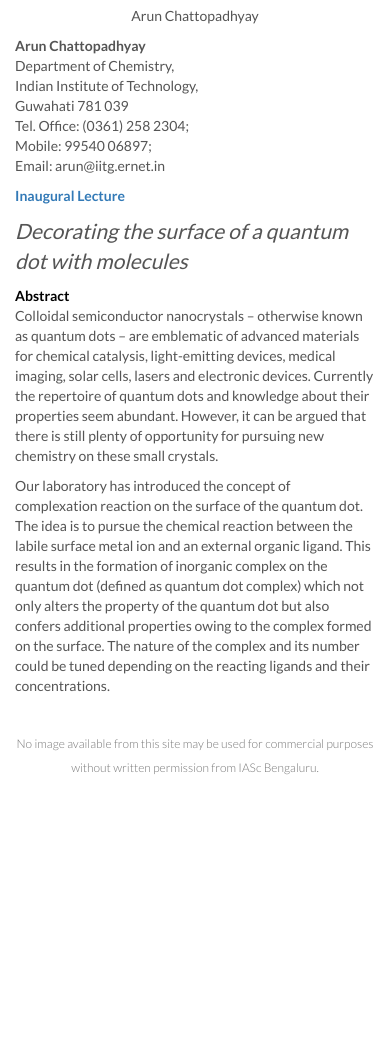
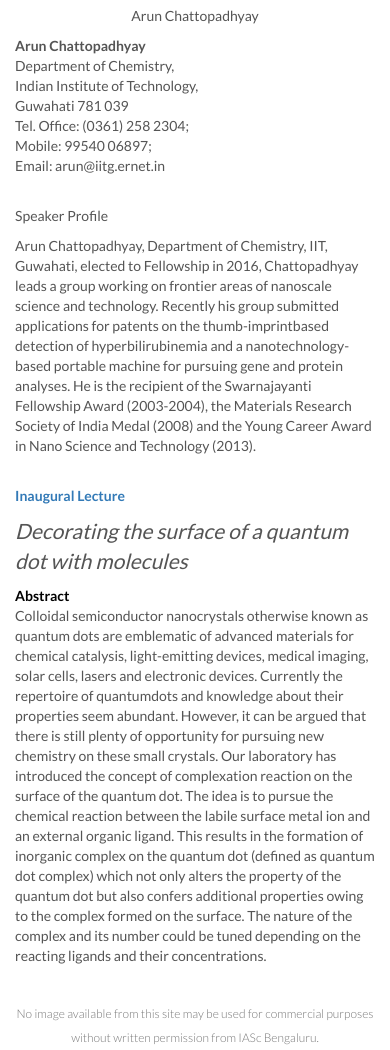
Before and after one commit to SrirangaDigital/ias-conf, a PHP site: the page made by application/views/flat/4-Speakers/4-Arun_Chattopadhyay/index.php in a window 390 px wide. Shown: the part 455-1505 px from the top of the page. Before the commit the page ends 1230 px from the top, so only its background shows below. Run offline with PHP 8.4, Linux system fonts and the light colour scheme; the template is opened without the code that fills it, so the values that code supplies are empty; some libraries are stand-ins or nearby versions.

Commit message:
Re-organized profiles

```diff
--- a/application/views/flat/4-Speakers/4-Arun_Chattopadhyay/index.php
+++ b/application/views/flat/4-Speakers/4-Arun_Chattopadhyay/index.php
@@ -14,7 +14,7 @@
                 <figcaption class="figure-caption text-center">Arun Chattopadhyay</figcaption>
             </p>
         </div>
-        <div class="col-md-3 text-left">
+        <div class="col-md-9 text-left">
             <p>
                 <span class="text-bold">Arun Chattopadhyay</span><br />
                 Department of Chemistry,<br />
@@ -24,16 +24,32 @@
                 Mobile: 99540 06897;<br />
                 Email: arun@iitg.ernet.in
             </p>
-        </div>
-        <div class="col-md-6" id="Arun_Chattopadhyay">
-            <p class="color-event text-bold">Inaugural Lecture</p>
+            <p class="speakers-profile gap-above-med">Speaker Profile</p>
+            <p>
+                Arun Chattopadhyay, Department of Chemistry, IIT, Guwahati, elected to Fellowship in
+                2016, Chattopadhyay leads a group working on frontier areas of nanoscale science and
+                technology. Recently his group submitted applications for patents on the thumb-imprintbased
+                detection of hyperbilirubinemia and a nanotechnology-based portable machine for
+                pursuing gene and protein analyses. He is the recipient of the Swarnajayanti Fellowship
+                Award (2003-2004), the Materials Research Society of India Medal (2008) and the Young
+                Career Award in Nano Science and Technology (2013).
+            </p>
+            <p class="color-event text-bold gap-above-med">Inaugural Lecture</p>
             <p class="talk">Decorating the surface of a quantum dot with molecules</p>
             <p>
                 <span class="abstract">Abstract</span><br />
-                Colloidal semiconductor nanocrystals – otherwise known as quantum dots – are emblematic of advanced materials for chemical catalysis, light-emitting devices, medical imaging, solar cells, lasers and electronic devices. Currently the repertoire of quantum dots and knowledge about their properties seem abundant. However, it can be argued that there is still plenty of opportunity for pursuing new chemistry on these small crystals.
-            </p>
-            <p>
-                Our laboratory has introduced the concept of complexation reaction on the surface of the quantum dot. The idea is to pursue the chemical reaction between the labile surface metal ion and an external organic ligand. This results in the formation of inorganic complex on the quantum dot (defined as quantum dot complex) which not only alters the property of the quantum dot but also confers additional properties owing to the complex formed on the surface. The nature of the complex and its number could be tuned depending on the reacting ligands and their concentrations.
+                Colloidal semiconductor nanocrystals otherwise known as quantum dots are emblematic
+                of advanced materials for chemical catalysis, light-emitting devices, medical imaging, solar
+                cells, lasers and electronic devices. Currently the repertoire of quantumdots and knowledge
+                about their properties seem abundant. However, it can be argued that there is still plenty
+                of opportunity for pursuing new chemistry on these small crystals. Our laboratory has
+                introduced the concept of complexation reaction on the surface of the quantum dot. The
+                idea is to pursue the chemical reaction between the labile surface metal ion and an external
+                organic ligand. This results in the formation of inorganic complex on the quantum dot
+                (defined as quantum dot complex) which not only alters the property of the quantum dot
+                but also confers additional properties owing to the complex formed on the surface. The
+                nature of the complex and its number could be tuned depending on the reacting ligands and
+                their concentrations.
             </p>
         </div>
     </div>
```
Also changed, not shown: application/views/flat/4-Speakers/1-Ram_Ramaswamy/index.php (+23 -0 lines).
